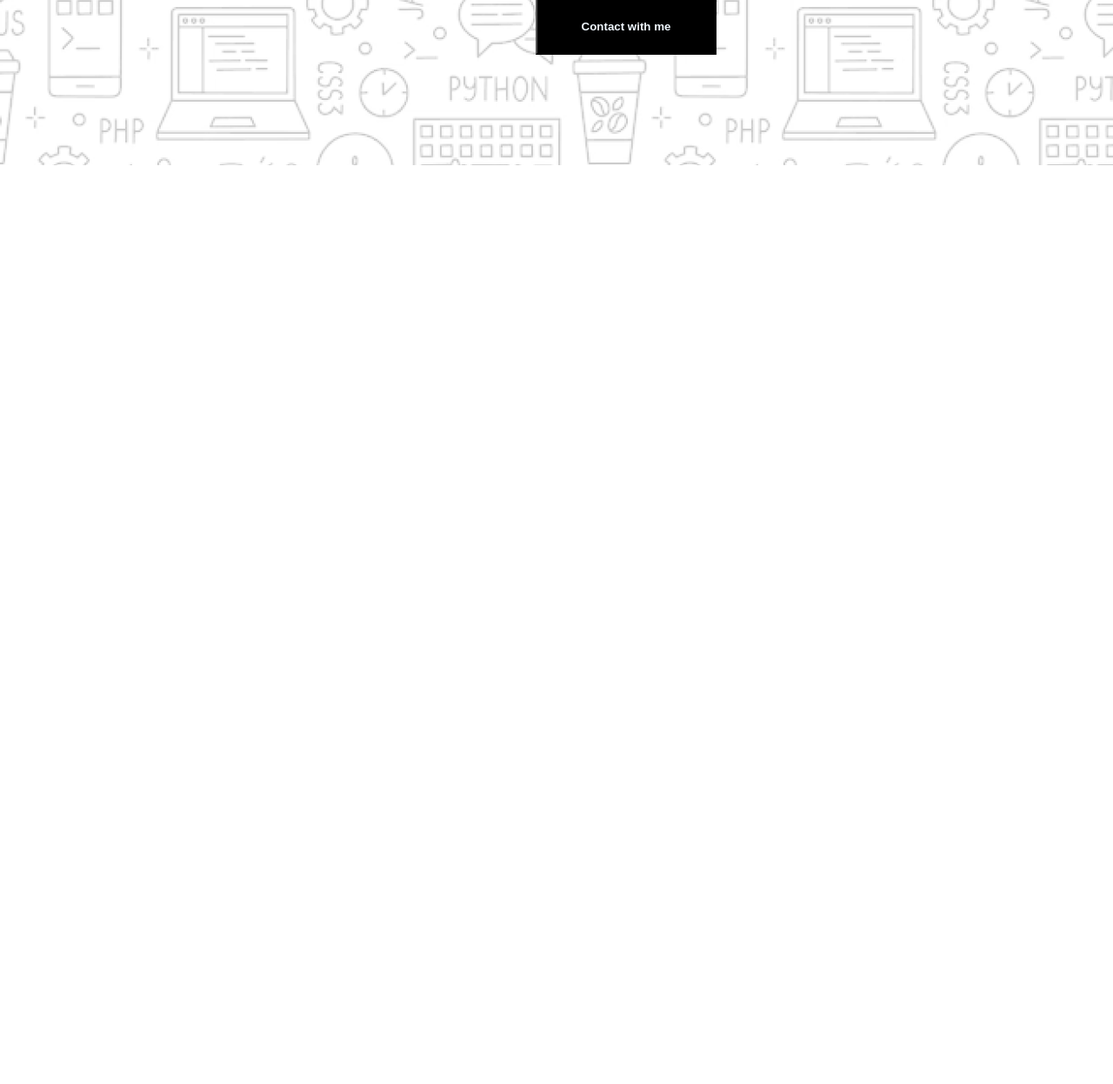
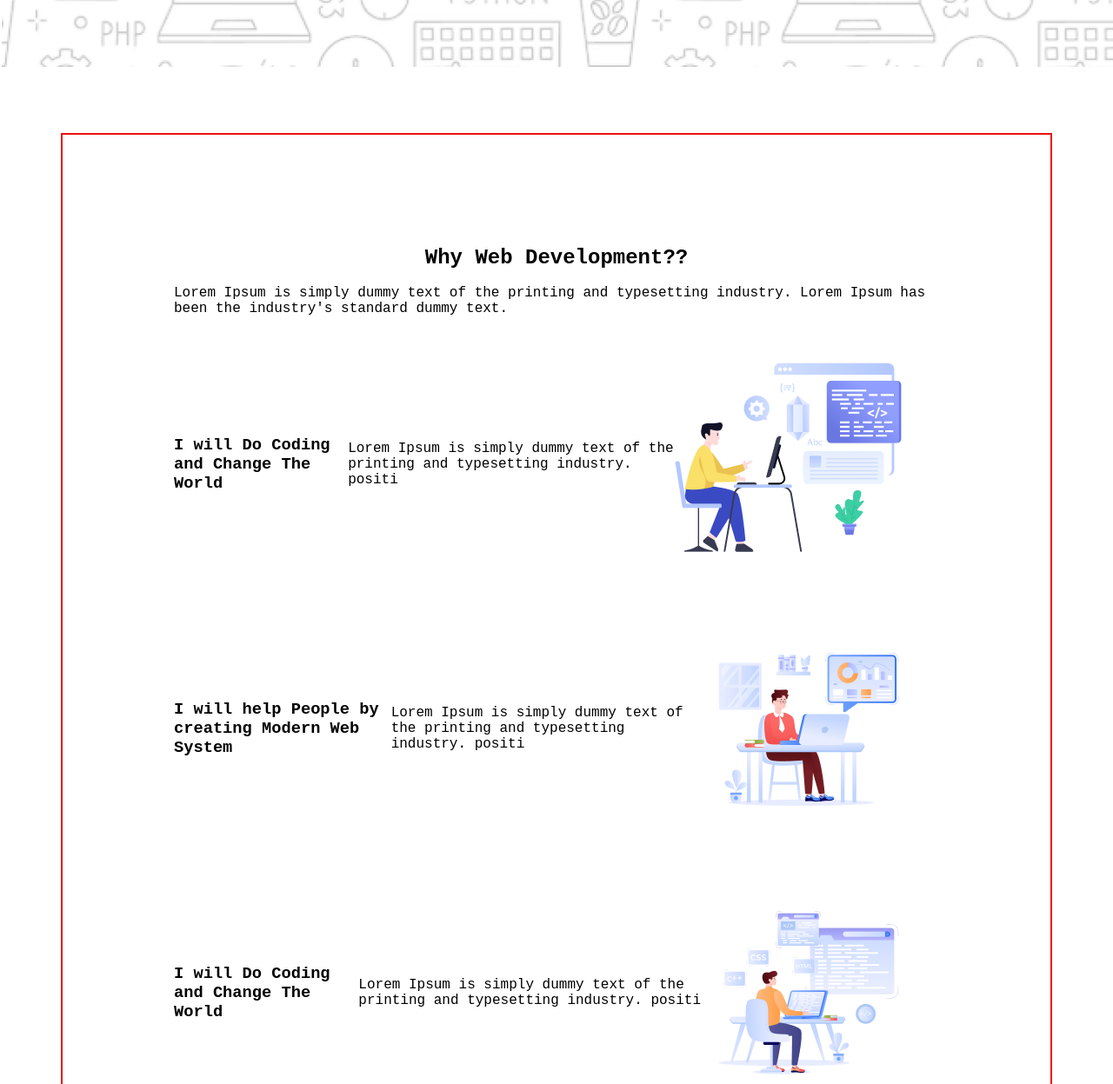
Before and after one commit to shehab1959/assignment-1-repo, a plain HTML site: page index.html in a window 1280 px wide. Shown: the part 593-1840 px from the top of the page at 87% size. Before the commit the page ends 800 px from the top, so only its background shows below. Drawn offline with Linux system fonts and the light colour scheme; a web font is replaced by a local one.

Commit message:
second part complete

```diff
--- a/index.html
+++ b/index.html
@@ -14,8 +14,49 @@
             <p>Lorem Ipsum is simply dummy text of the printing and typesetting industry. Lorem Ipsum has been the industry's <br>standard dummy text.</p>
             <button class="button"><b>Contact with me</b></button>
         </div>
+
     </header>
-    <main></main>
+    <main>
+        <section class="part2">
+
+            <h2>Why Web Development??</h2>
+            <br>
+            <p>Lorem Ipsum is simply dummy text of the printing and typesetting industry. Lorem Ipsum has been the industry's standard dummy text.</p>
+            <br>
+
+
+            <div class="picture">
+            <h3>I will Do Coding and Change The World</h3><br>
+            <P>Lorem Ipsum is simply dummy text of the printing and typesetting industry.
+                positi</P>
+
+                <img src="pictures/Layer_1.png">
+            </div>
+
+
+                <div class="picture1">
+                    <h3>I will help People by creating Modern Web System</h3><br>
+                    <P>Lorem Ipsum is simply dummy text of the printing and typesetting industry.
+                        positi</P>
+
+                        <img src="pictures/Group 3.png">
+                    </div>
+
+                    <div class="picture2">
+                        <h3>I will Do Coding and Change The World</h3><br>
+                        <P>Lorem Ipsum is simply dummy text of the printing and typesetting industry.
+                            positi</P>
+
+                            <img src="pictures/Group 4.png">
+                        </div>
+                        </section>
+                        <section class="part3">
+                            <h1>My Inspiration</h1>
+                            <br>
+                            <p>Lorem Ipsum is simply dummy text of the printing and typesetting industry. Lorem Ipsum has been the industry's standard dummy text.</p>
+                        </section>
+
+    </main>
     <footer></footer>
 </body>
 </html>
--- a/style.css
+++ b/style.css
@@ -10,14 +10,11 @@ body{
     font-family: "Azeret Mono", monospace;
 }
 .banner-container{
-position: absolute;
 width: 1440px;
-border: 2px;
+margin: 0 auto;
+border: 2px solid white;
 min-height: 652px;
-left: 0;
-right: 0;
-top: 131px;
-bottom: 4462px;
+margin-top: 20px;
 background-image: url(pictures/Hero-bg.png);
 background-position: center;
 background-repeat: no-repeat;
@@ -50,3 +47,83 @@ background-size: cover;
     height: 66px;
     padding: 21px 24px 21px 24px;
  }
+ .part2{
+    width: 1140px;
+margin: 0 auto;
+border: 2px solid rgb(235, 14, 14);
+min-height: 1395px;
+margin-top: 74px;
+ }
+ .part2{
+    display: flex;
+    flex-direction: column;
+    justify-content:top center;
+    height: 600px;
+    align-items: center;
+    padding: 10%;
+    }
+
+  .picture{
+    /* Frame 10 */
+position: static;
+width: 850px;
+height: 240px;
+/* Auto layout */
+display: flex;
+flex-direction: row;
+justify-content: space-between;
+align-items: center;
+padding: 0px;
+
+/* Inside Auto Layout */
+flex: none;
+order: 0;
+align-self: stretch;
+flex-grow: 0;
+margin: 32px 0px;
+  }
+  .picture1{
+    /* Frame 10 */
+position: static;
+width: 850px;
+height: 240px;
+/* Auto layout */
+display: flex;
+flex-direction: row;
+justify-content: flex-start;
+align-items: center;
+padding: 0px;
+
+/* Inside Auto Layout */
+flex: none;
+order: 0;
+align-self: stretch;
+flex-grow: 0;
+margin: 32px 0px;
+  }
+  .picture2{
+    /* Frame 10 */
+position: static;
+width: 850px;
+height: 240px;
+/* Auto layout */
+display: flex;
+flex-direction: row;
+justify-content: space-between;
+align-items: center;
+padding: 0px;
+
+/* Inside Auto Layout */
+flex: none;
+order: 0;
+align-self: stretch;
+flex-grow: 0;
+margin: 32px 0px;
+  }
+  .part3{
+    width: 1140px;
+margin: 0 auto;
+border: 2px solid rgb(235, 14, 14);
+min-height: 1395px;
+margin-top: 74px;
+ }
```
